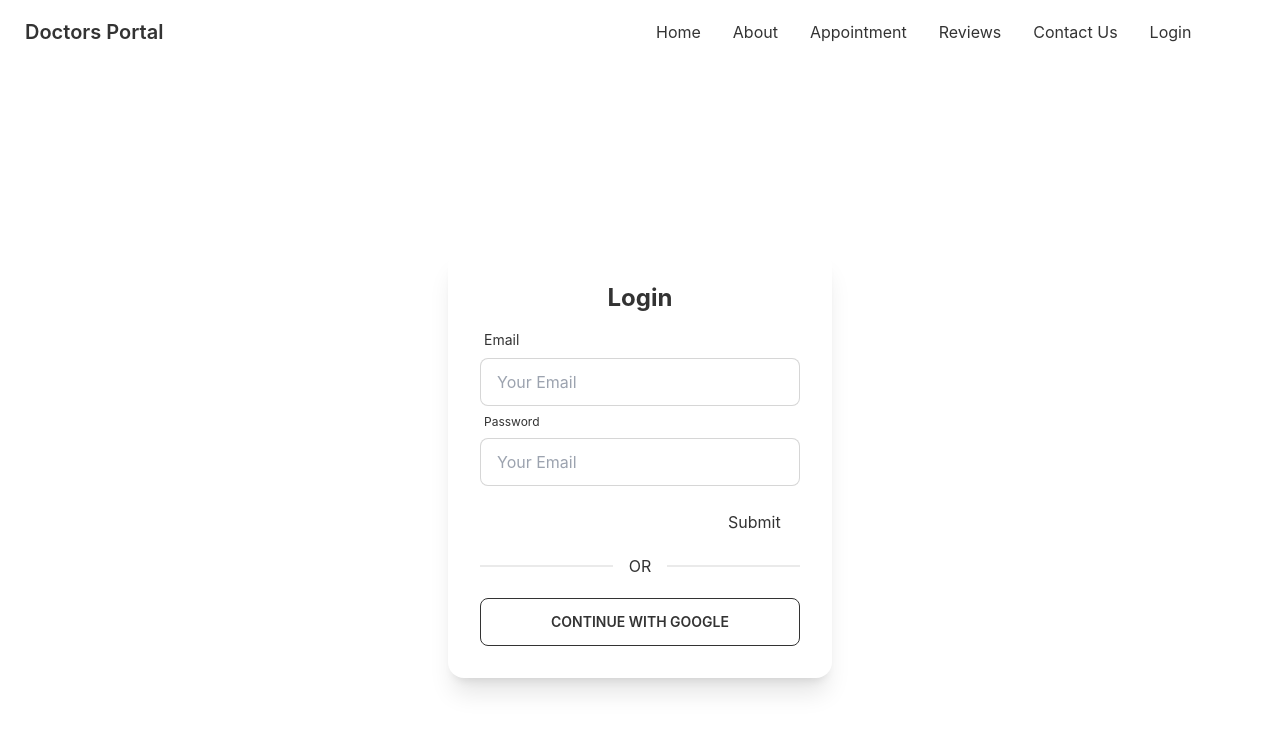
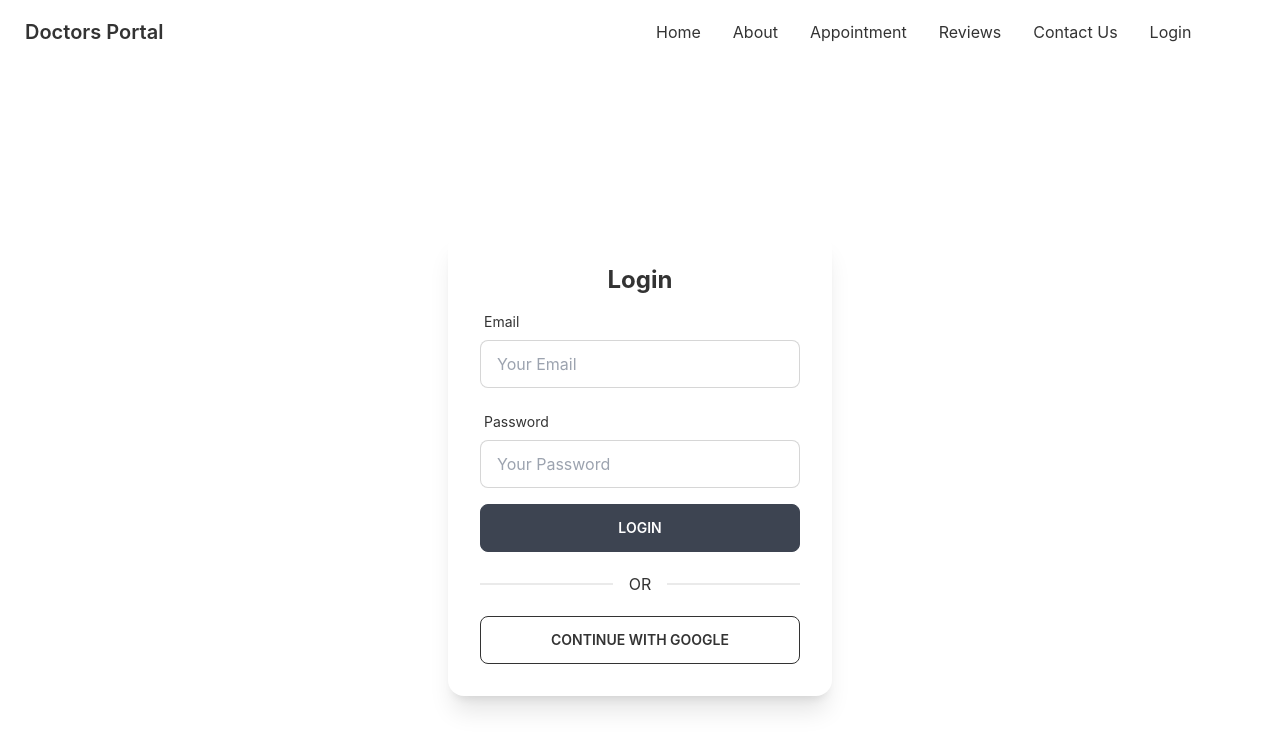
Before and after one commit to shahed5358/doctors-portal-clinet, a React (Create React App) app: page /login in a window 1280 px wide. Shown: the top 750 px of the page. Built offline with nearby package versions, Linux system fonts and the light colour scheme; no server answers.

Commit message:
login form update

```diff
--- a/src/Pages/Login/Login.js
+++ b/src/Pages/Login/Login.js
@@ -33,27 +33,35 @@ const Login = () => {
                 type="email"
                 placeholder="Your Email"
                 class="input input-bordered w-full max-w-xs"
-                {...register("firstName", {
-                  pattern: { value: /[A-Za-z]{3}/, message: "error message" },
+                {...register("email", {
+                  required:{ value:true, message: "Email is required"},
+                  pattern: { value: /[A-Za-z]{3}/, message: "Provide a valid email" },
                 })}
               />
               <label class="label">
-                <span class="label-text-alt">Password</span>
+                {errors.email?.type === 'required' && <span class="label-text-alt text-red-500">{errors.email.message}</span>}
+                {errors.email?.type === 'pattern' && <span class="label-text-alt text-red-500">{errors.email.message}</span>}
+              </label>
+            </div>
+            <div class="form-control w-full max-w-xs">
+              <label class="label">
+                <span class="label-text">Password</span>
               </label>
               <input
-                type="email"
-                placeholder="Your Email"
+                type="password"
+                placeholder="Your Password"
                 class="input input-bordered w-full max-w-xs"
+                {...register("password", {
+                  required:{ value:true, message: "Password is required"},
+                  minLength: { value: 6, message: "Must be 6 characters or longer password" },
+                })}
               />
+              <label class="label">
+                {errors.password?.type === 'required' && <span class="label-text-alt text-red-500">{errors.password.message}</span>}
+                {errors.password?.type === 'pattern' && <span class="label-text-alt text-red-500">{errors.password.message}</span>}
+              </label>
             </div>
-
-            <input />
-            {errors.firstName?.type === "required" && "First name is required"}
-
-            <input {...register("lastName", { required: true })} />
-            {errors.lastName && "Last name is required"}
-
-            <input type="submit" />
+            <input className="btn w-full max-w-xs text-white" type="submit" value='login' />
           </form>
           <div className="divider">OR</div>
           <button
```
